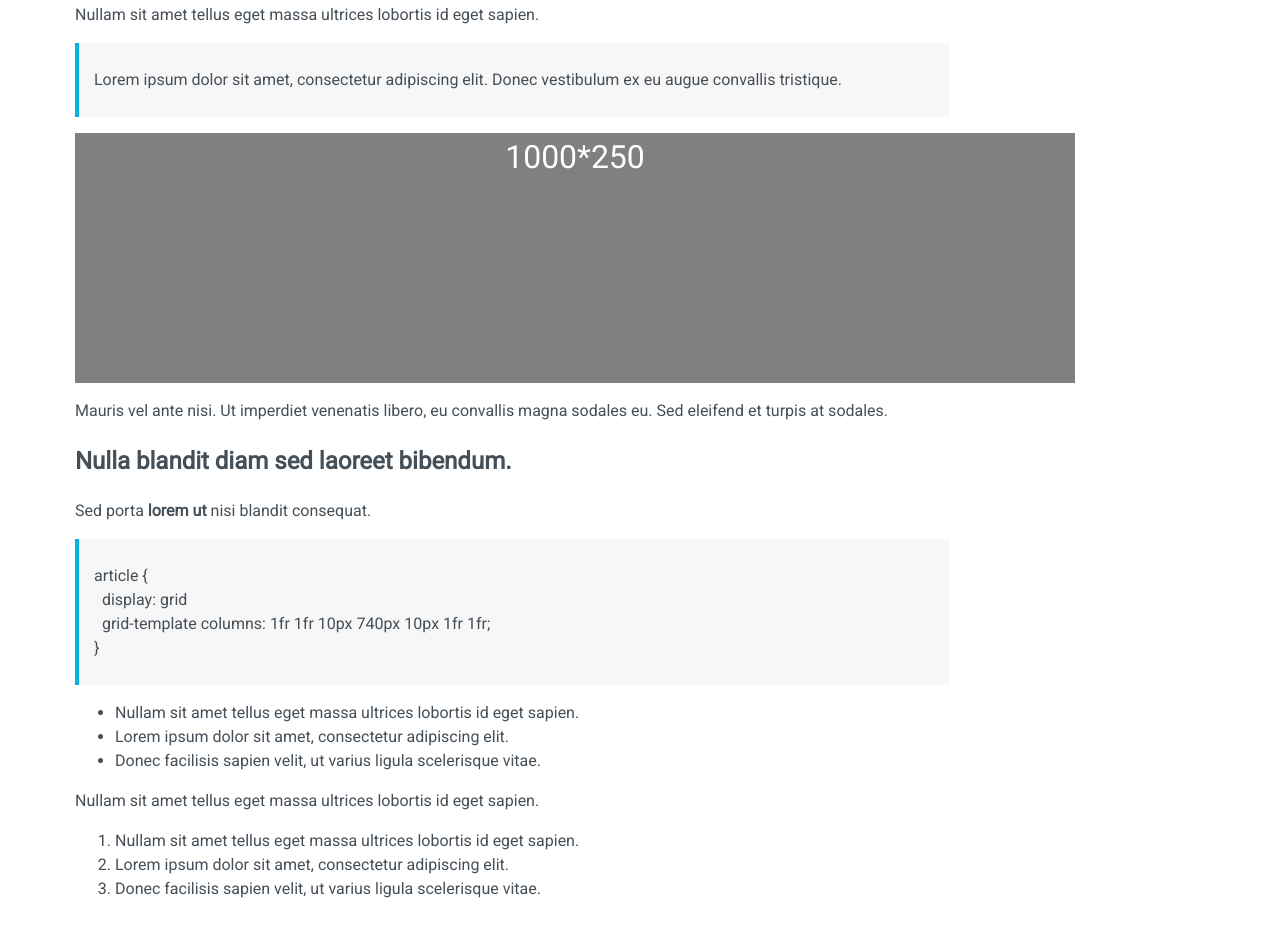
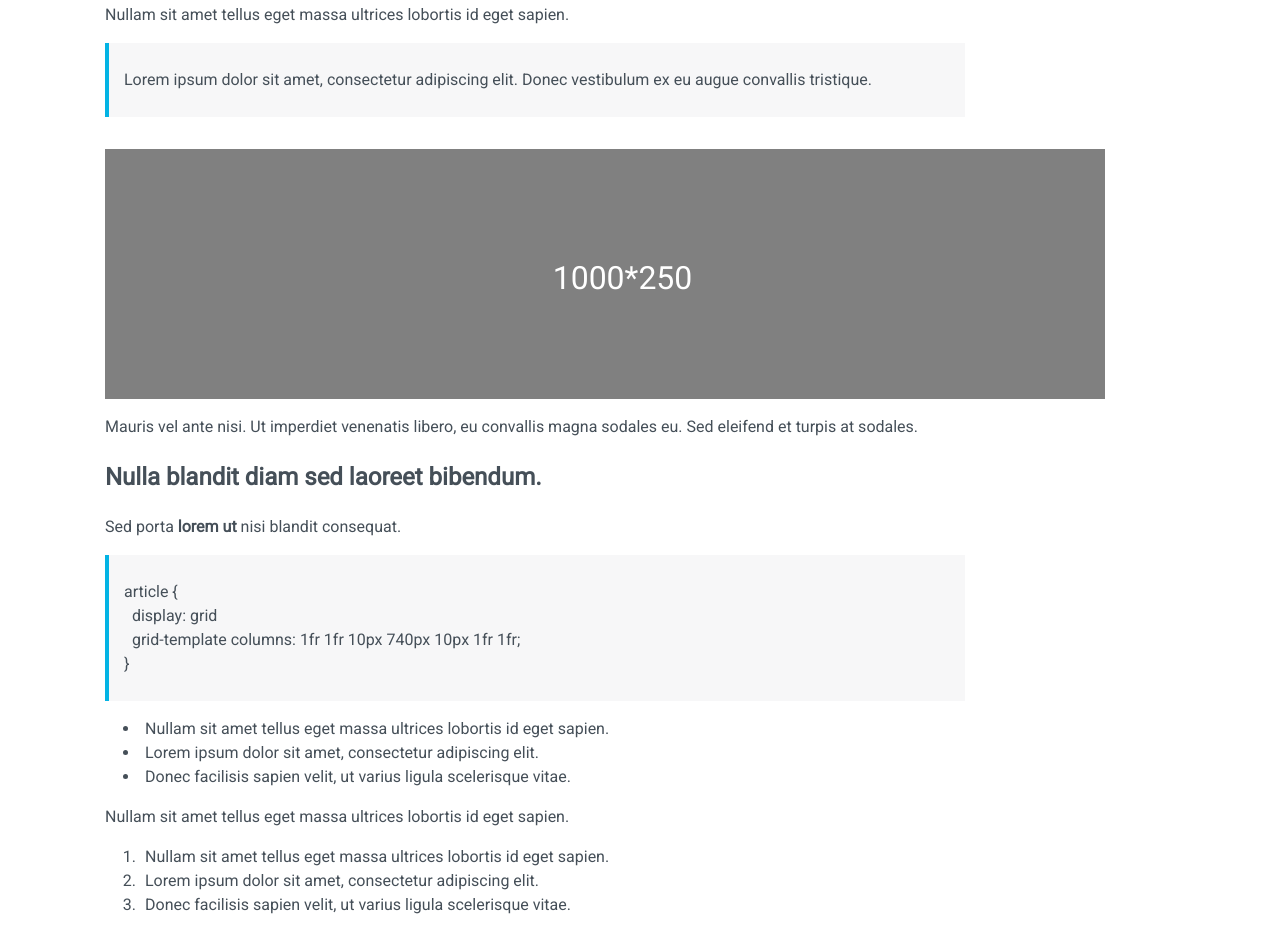
Before and after one commit to hokkichan/udacity-front-end-nanodegree, a plain HTML site: page personal-blog/blog.html in a window 1280 px wide. Shown: the part 316-1249 px from the top of the page. Drawn offline with Linux system fonts and the light colour scheme.

Commit message:
Update blog.css
Type: style

```diff
--- a/personal-blog/blog.html
+++ b/personal-blog/blog.html
@@ -14,7 +14,9 @@
 <body>
   <p>Nullam sit amet tellus eget massa ultrices lobortis id eget sapien.</p>
   <blockquote>Lorem ipsum dolor sit amet, consectetur adipiscing elit. Donec vestibulum ex eu augue convallis tristique.</blockquote>
-  <div class="banner">1000*250</div>
+  <div class="banner">
+  	<p id="banner-text">1000*250</p>
+  </div>
   <p>Mauris vel ante nisi. Ut imperdiet venenatis libero, eu convallis magna sodales eu. Sed eleifend et turpis at sodales.</p>
   <h2>Nulla blandit diam sed laoreet bibendum.</h2>
   <p>Sed porta <strong>lorem ut</strong> nisi blandit consequat.</p>
--- a/personal-blog/css/blog.css
+++ b/personal-blog/css/blog.css
@@ -2,7 +2,7 @@
   font-family: 'Roboto', sans-serif;
   color: #454F58;
   line-height: 1.5;
-  margin-left: 25px;
+  margin-left: 35px;
 }
 
 code, strong {
@@ -12,7 +12,6 @@ code, strong {
 
 
 blockquote {
-
   border-left: 4px solid #02B3E4;
   padding-top: 25px;
   padding-bottom: 25px;
@@ -26,8 +25,12 @@ blockquote {
   height: 250px;
   background-color: grey;
   text-align: center;
+  font-size: 2em;
+}
+
+#banner-text {
+  padding-top: 105px;
   color: white;
-  font-size: 2em;
 }
 
 .avatar-head {
@@ -42,11 +45,15 @@ blockquote {
 #placeholder {
   margin: 0;
   color: white;
-  padding-top: 25px;
+  padding-top: 35px;
   padding-left: -15px;
   text-align: center;
 }
 
+ul, ol {
+  padding-left: 0;
+}
+
 li {
-  margin-left: 0;
+  padding-left: 5px;
 }
```
